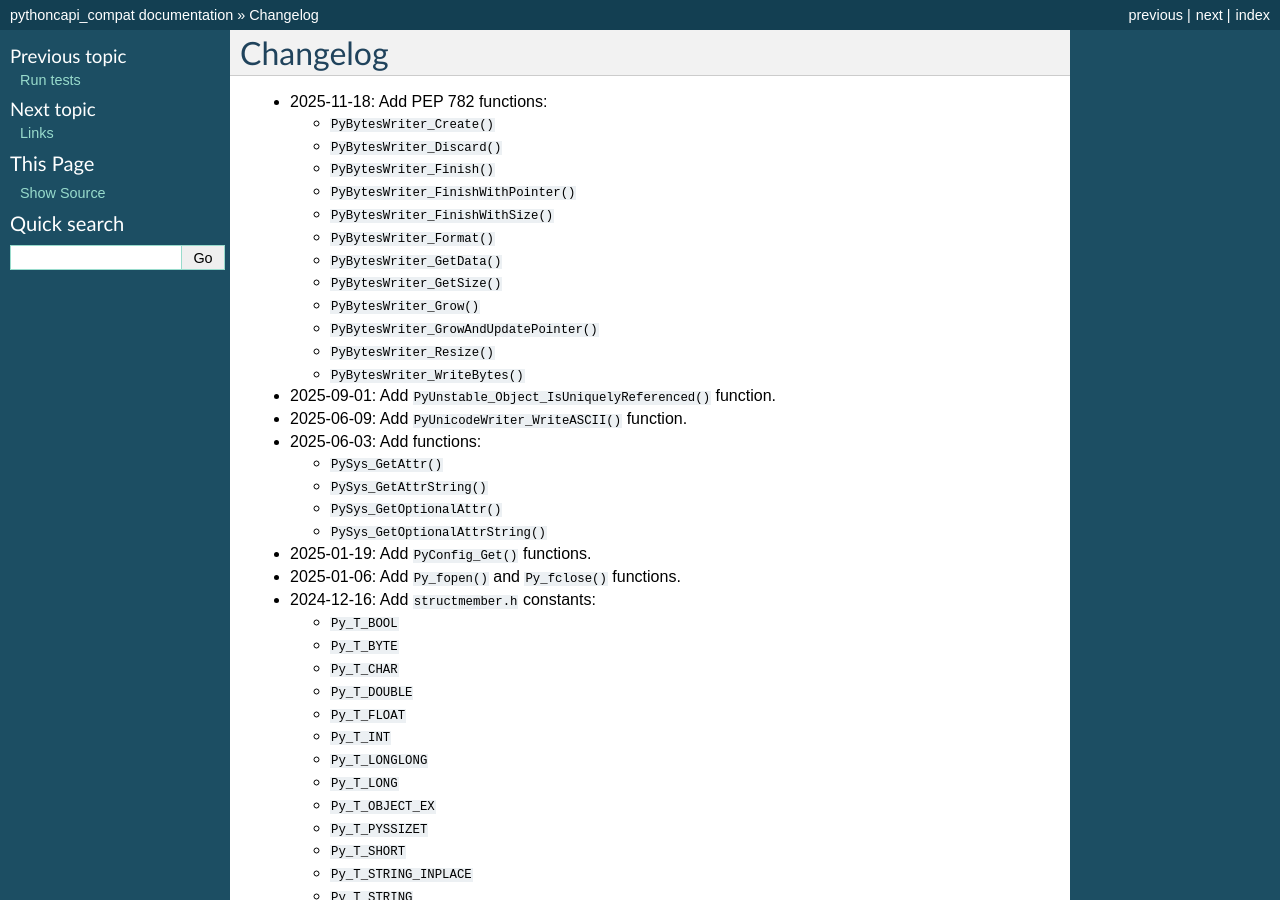
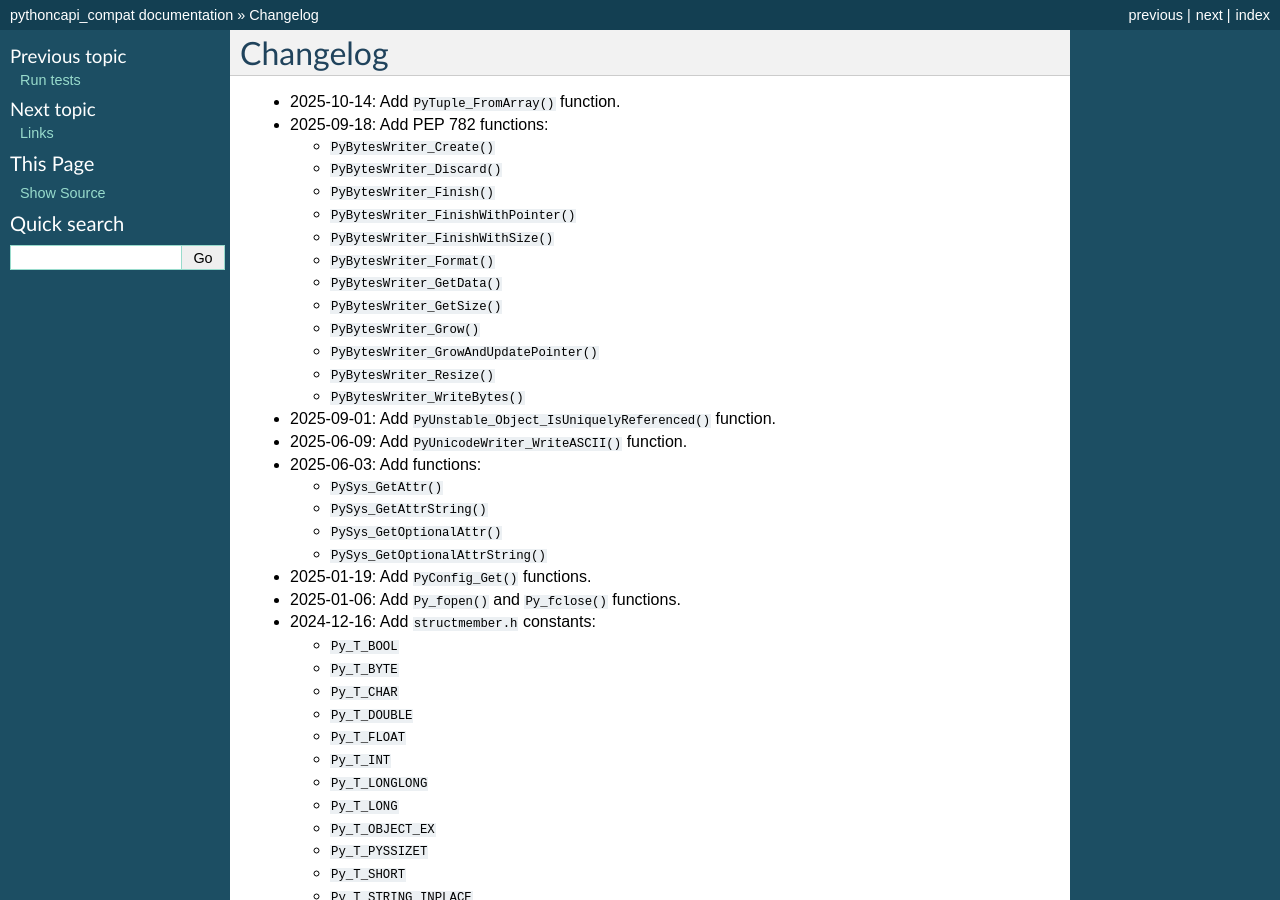
Before and after one commit to python/pythoncapi-compat, a Sphinx documentation site: the page built from docs/changelog.rst, in a window 1280 px wide and 900 px high. Built offline with Sphinx 7.4.7, drawn with Linux system fonts in a browser that asks for light colours; pages that are not in the unit, such as notebooks, are missing from menus.

Commit message:
Add PyTuple_FromArray() function (#154)

```diff
--- a/docs/changelog.rst
+++ b/docs/changelog.rst
@@ -1,7 +1,8 @@
 Changelog
 =========
 
-* 2025-11-18: Add PEP 782 functions:
+* 2025-10-14: Add ``PyTuple_FromArray()`` function.
+* 2025-09-18: Add PEP 782 functions:
 
   * ``PyBytesWriter_Create()``
   * ``PyBytesWriter_Discard()``
```
Also changed, not shown: docs/api.rst (+17 -13 lines), 2 other files.
